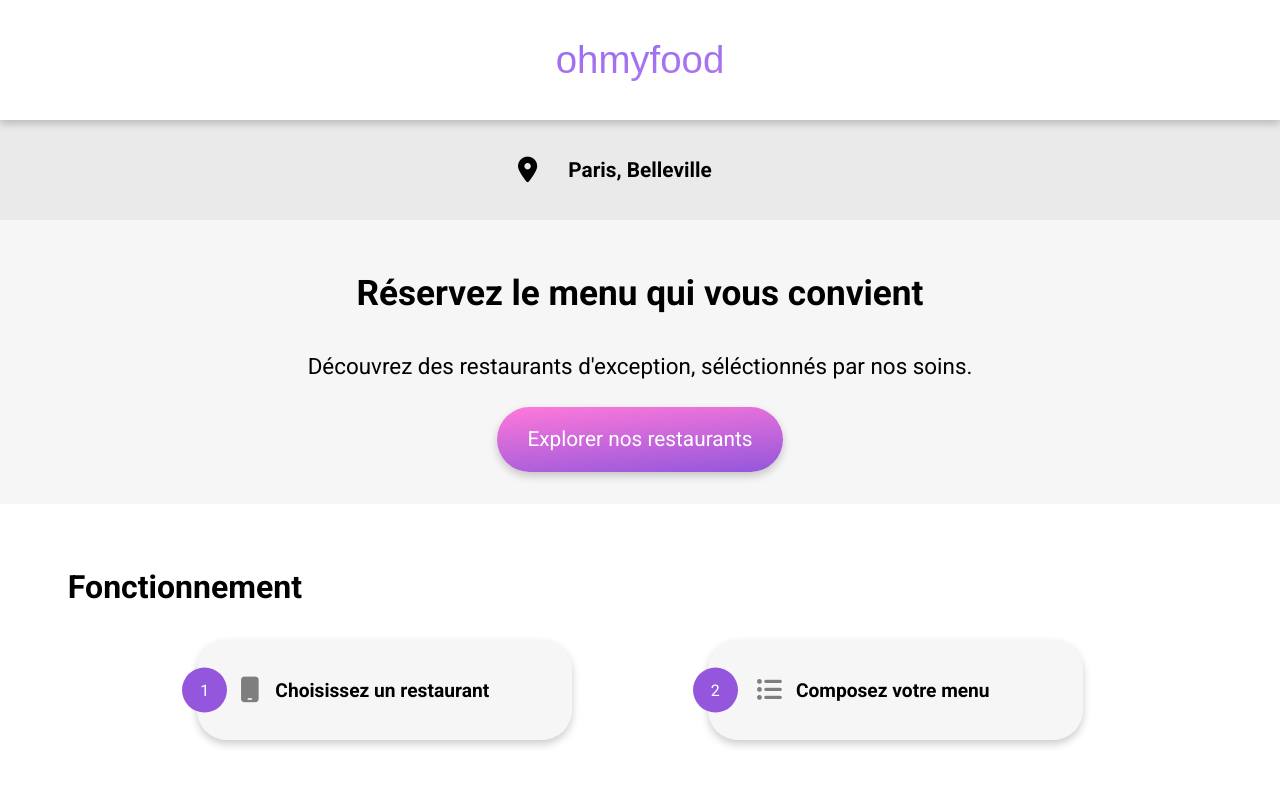
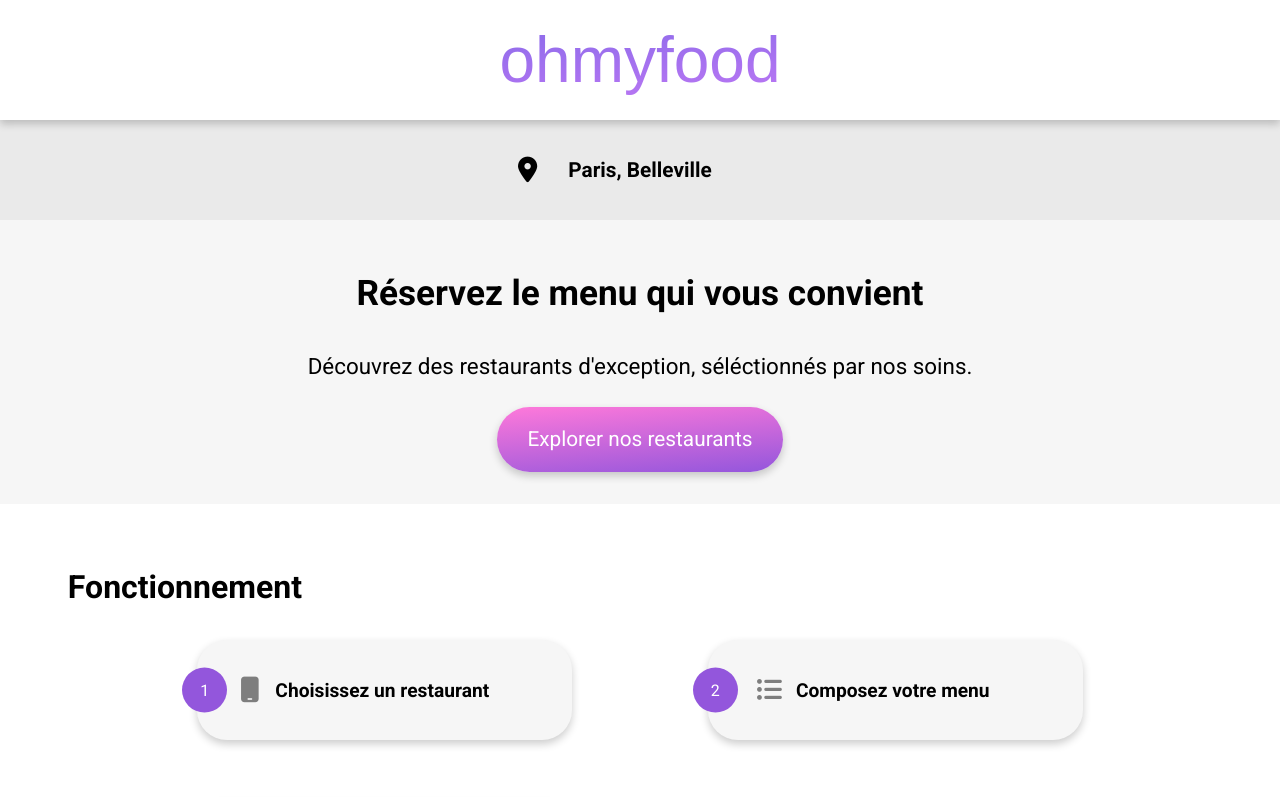
Before and after one commit to ixouu/Chanon_Julien_3_ohmyfood_062022, a website: page index.html in a window 1280 px wide. Shown: the top 797 px of the page. Drawn offline with Linux system fonts and the light colour scheme; a web font is replaced by a local one.

Commit message:
Header bigger

```diff
--- a/assets/styles/sass/layout/_header.scss
+++ b/assets/styles/sass/layout/_header.scss
@@ -35,7 +35,7 @@ header {
         }
 
         @include desktop-only {
-            font-size: 2.4rem;
+            font-size: 4rem;
             padding: 30px 10%;
             text-align: center;
         }
```
Also changed, not shown: assets/styles/css/prefixed/style.css, assets/styles/css/style.css.
